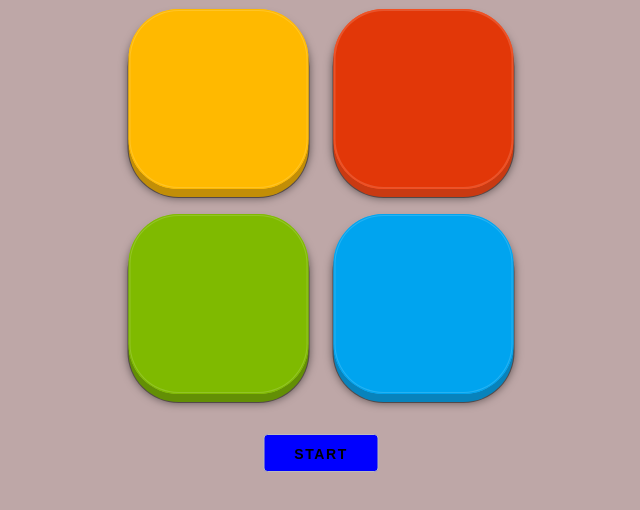
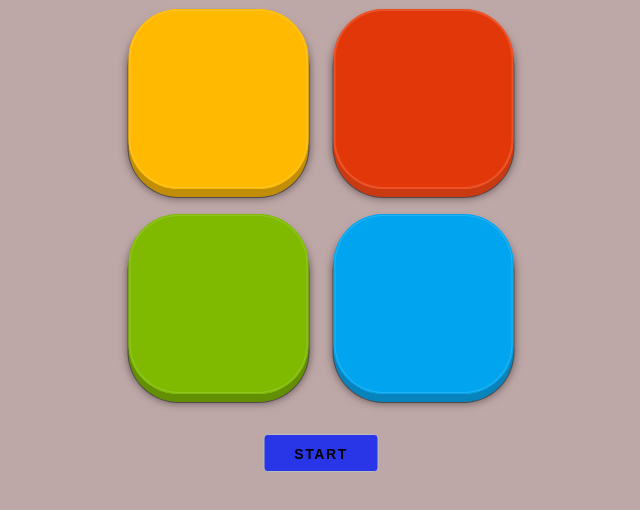
Before and after one commit to amustafaozkayam/simon-game, a plain HTML site: page index.html in a window 1280 px wide. Shown: the part 202-712 px from the top of the page, without its empty margins (319-959 px from the left). Drawn offline with Linux system fonts and the light colour scheme.

Commit message:
Update style.css

```diff
--- a/style.css
+++ b/style.css
@@ -145,7 +145,7 @@ html {
     height: 38px;
     padding: 0 30px;
     color: black;
-    background-color: blue;
+    background-color: rgb(41, 54, 231);
     text-align: center;
     font-size: 14px;
     font-weight: 600;
```
